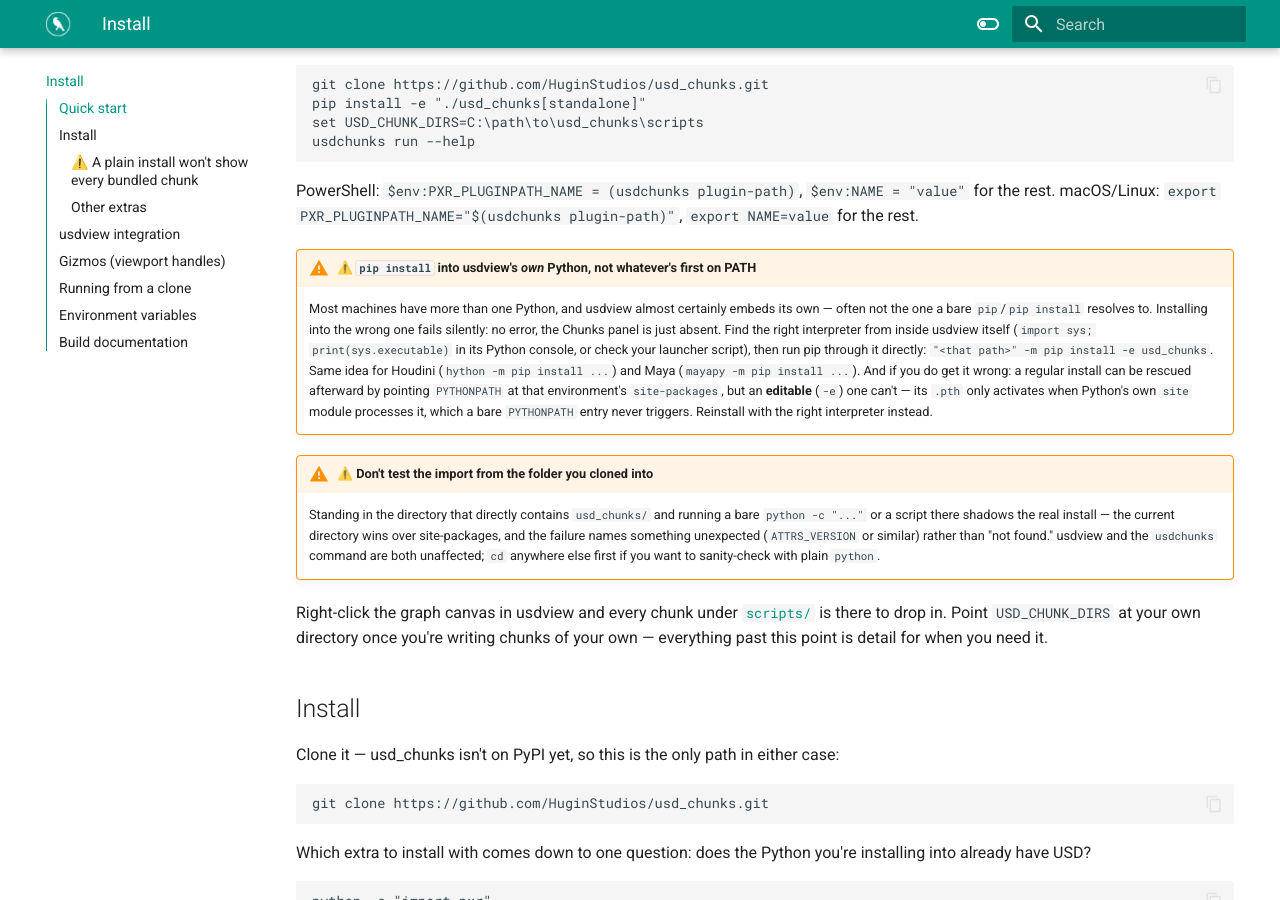
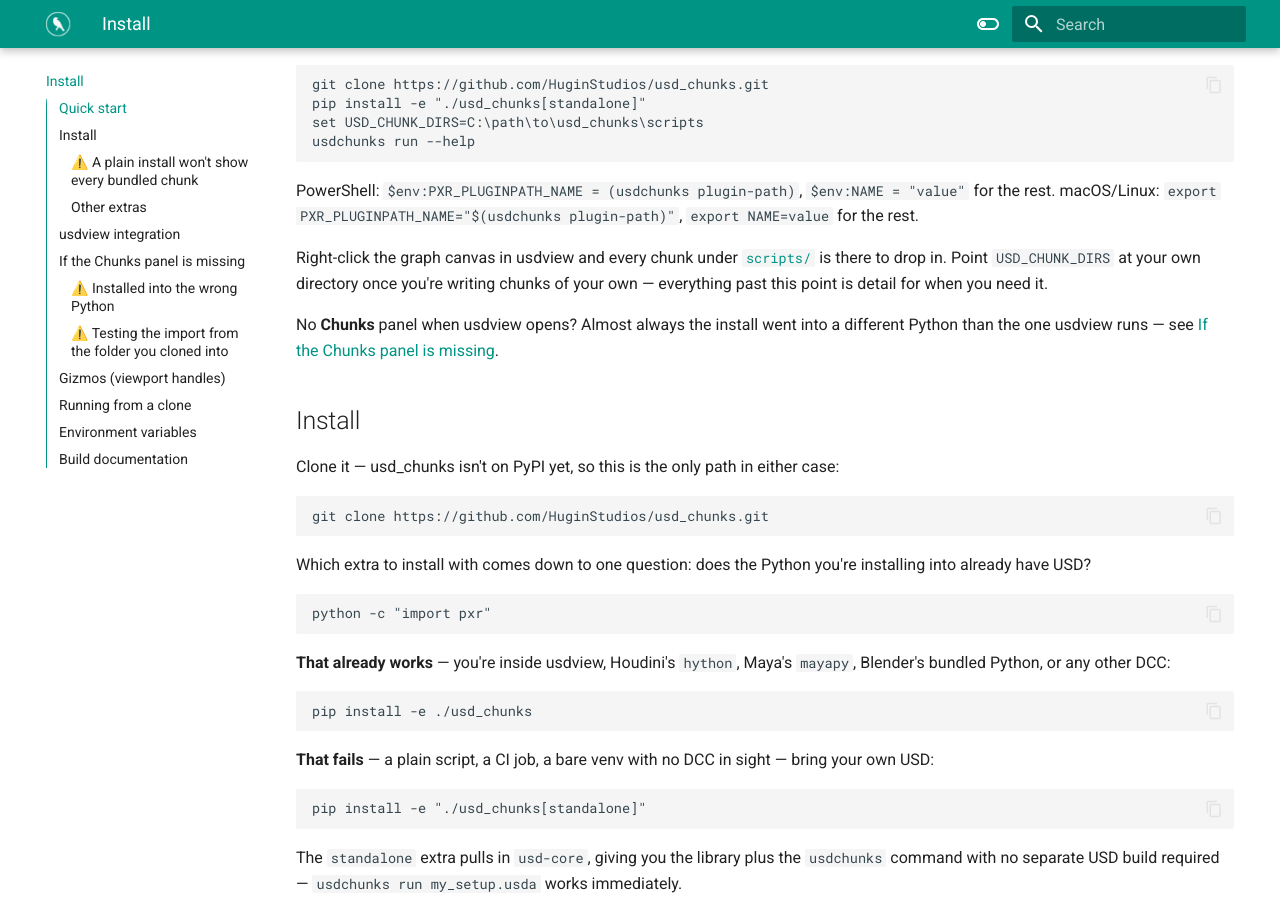
Before and after one commit to HuginStudios/usd_chunks, an MkDocs documentation site: the page built from docs/install.md, in a window 1280 px wide and 900 px high, scrolled down 546 px. Built offline with MkDocs 1.6.1 and Material for MkDocs 9.7.7, drawn with Linux system fonts in a browser that asks for light colours; some of the changed text lies outside the part shown.

Commit message:
Move the install warnings out of the quick start
Both warnings are correct and worth keeping -- they cover the two ways this
actually goes wrong -- but 233 of the quick start's 348 words were caveats about
things that had not happened yet, sitting between the commands and the line that
says what success looks like. Two warning callouts in a row render as a wall of
danger before the reader has done anything.

A warning read before the failure is noise; the same words under a heading naming
the symptom are what someone stuck actually searches for. So: one line after the
commands pointing at "If the Chunks panel is missing", and the full text under
that heading, next to the usdview integration section it belongs with.

Quick start goes from 50 lines to 35, and from 348 words to 173.

````diff
--- a/docs/install.md
+++ b/docs/install.md
@@ -30,30 +30,14 @@ PowerShell: `$env:PXR_PLUGINPATH_NAME = (usdchunks plugin-path)`, `$env:NAME = "
 for the rest. macOS/Linux: `export PXR_PLUGINPATH_NAME="$(usdchunks plugin-path)"`,
 `export NAME=value` for the rest.
 
-!!! warning "⚠️ `pip install` into usdview's *own* Python, not whatever's first on PATH"
-    Most machines have more than one Python, and usdview almost certainly embeds its
-    own — often not the one a bare `pip`/`pip install` resolves to. Installing into the
-    wrong one fails silently: no error, the Chunks panel is just absent. Find the right
-    interpreter from inside usdview itself (`import sys; print(sys.executable)` in its
-    Python console, or check your launcher script), then run pip through it directly:
-    `"<that path>" -m pip install -e usd_chunks`. Same idea for Houdini
-    (`hython -m pip install ...`) and Maya (`mayapy -m pip install ...`). And if you do
-    get it wrong: a regular install can be rescued afterward by pointing `PYTHONPATH` at
-    that environment's `site-packages`, but an **editable** (`-e`) one can't — its `.pth`
-    only activates when Python's own `site` module processes it, which a bare
-    `PYTHONPATH` entry never triggers. Reinstall with the right interpreter instead.
-
-!!! warning "⚠️ Don't test the import from the folder you cloned into"
-    Standing in the directory that directly contains `usd_chunks/` and running a bare
-    `python -c "..."` or a script there shadows the real install — the current directory
-    wins over site-packages, and the failure names something unexpected (`ATTRS_VERSION`
-    or similar) rather than "not found." usdview and the `usdchunks` command are both
-    unaffected; `cd` anywhere else first if you want to sanity-check with plain `python`.
-
 Right-click the graph canvas in usdview and every chunk under
 [`scripts/`](https://github.com/HuginStudios/usd_chunks/tree/main/scripts) is there to
 drop in. Point `USD_CHUNK_DIRS` at your own directory once you're writing chunks of your
 own — everything past this point is detail for when you need it.
+
+No **Chunks** panel when usdview opens? Almost always the install went into a different
+Python than the one usdview runs — see [If the Chunks panel is
+missing](#if-the-chunks-panel-is-missing).
 
 ## Install
 
@@ -147,6 +131,37 @@ usdchunks plugin-path
 Point `PXR_PLUGINPATH_NAME` at that path before launching usdview. With that set and
 `USD_CHUNK_DIRS` pointed at your chunks, opening usdview shows a **Chunks** panel and a
 **Chunks** menu.
+
+## If the Chunks panel is missing
+
+### ⚠️ Installed into the wrong Python
+
+By far the most common cause, and it fails silently: no error, the panel is simply
+absent. Most machines have several Pythons, and usdview almost certainly embeds its own —
+often not the one a bare `pip` resolves to.
+
+Ask usdview which interpreter it is (`import sys; print(sys.executable)` in its Python
+console, or read your launcher script), then run pip through that one directly:
+
+```
+"<that path>" -m pip install -e usd_chunks     # usdview
+hython -m pip install -e usd_chunks            # Houdini
+mayapy -m pip install -e usd_chunks            # Maya
+```
+
+If you already installed into the wrong one, reinstall with the right interpreter rather
+than trying to patch it up. A regular install can be rescued by pointing `PYTHONPATH` at
+that environment's `site-packages`, but an **editable** (`-e`) one cannot: its `.pth` only
+activates when Python's own `site` module processes the directory, which a bare
+`PYTHONPATH` entry never does.
+
+### ⚠️ Testing the import from the folder you cloned into
+
+Standing in the directory that directly *contains* `usd_chunks/` and running a bare
+`python -c "..."` or a script there shadows the real install — the current directory wins
+over site-packages, and it fails naming something unexpected (`ATTRS_VERSION` or similar)
+rather than "not found". `cd` anywhere else first if you want to sanity-check with plain
+`python`. usdview and the `usdchunks` command are both unaffected.
 
 ## Gizmos (viewport handles)
 
````
